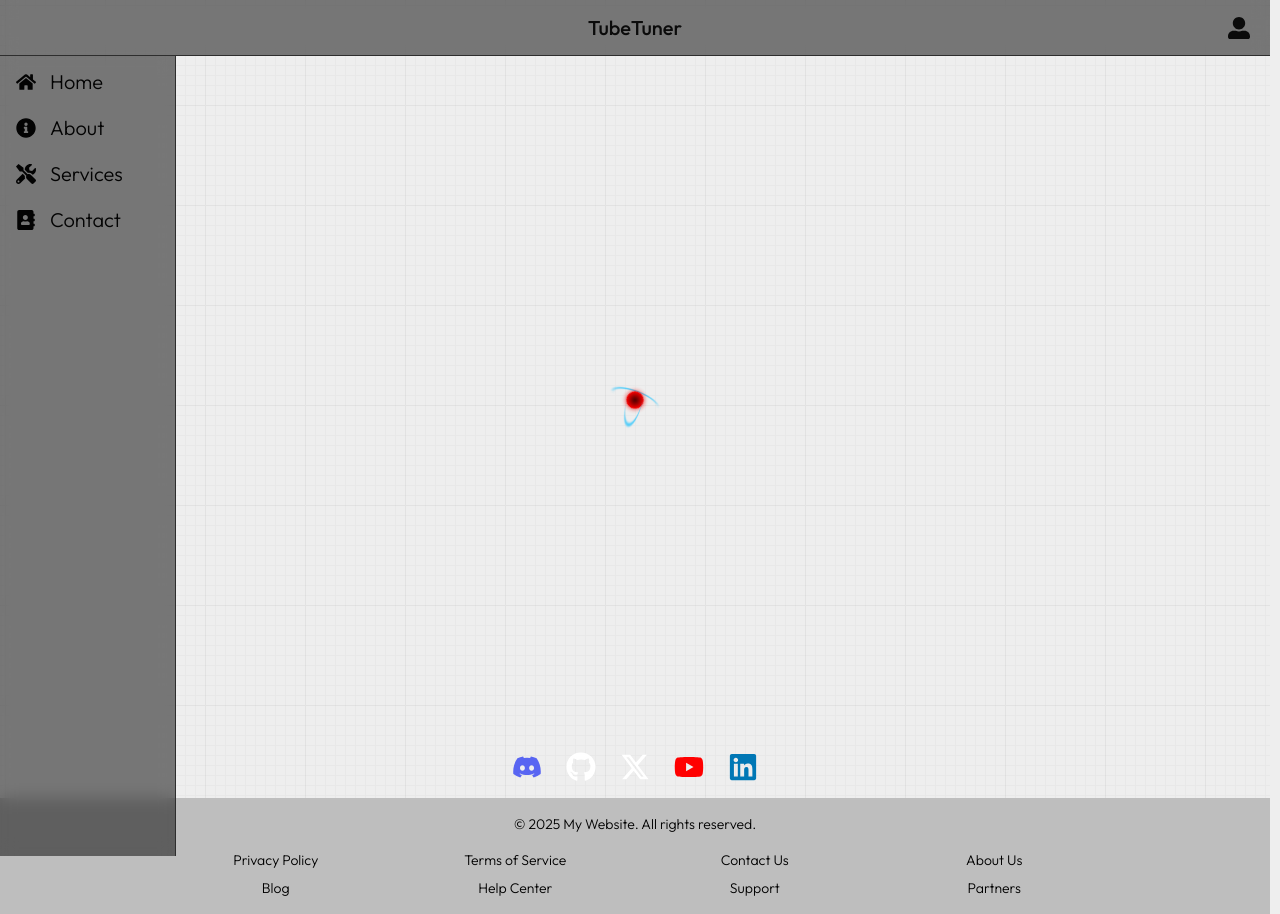
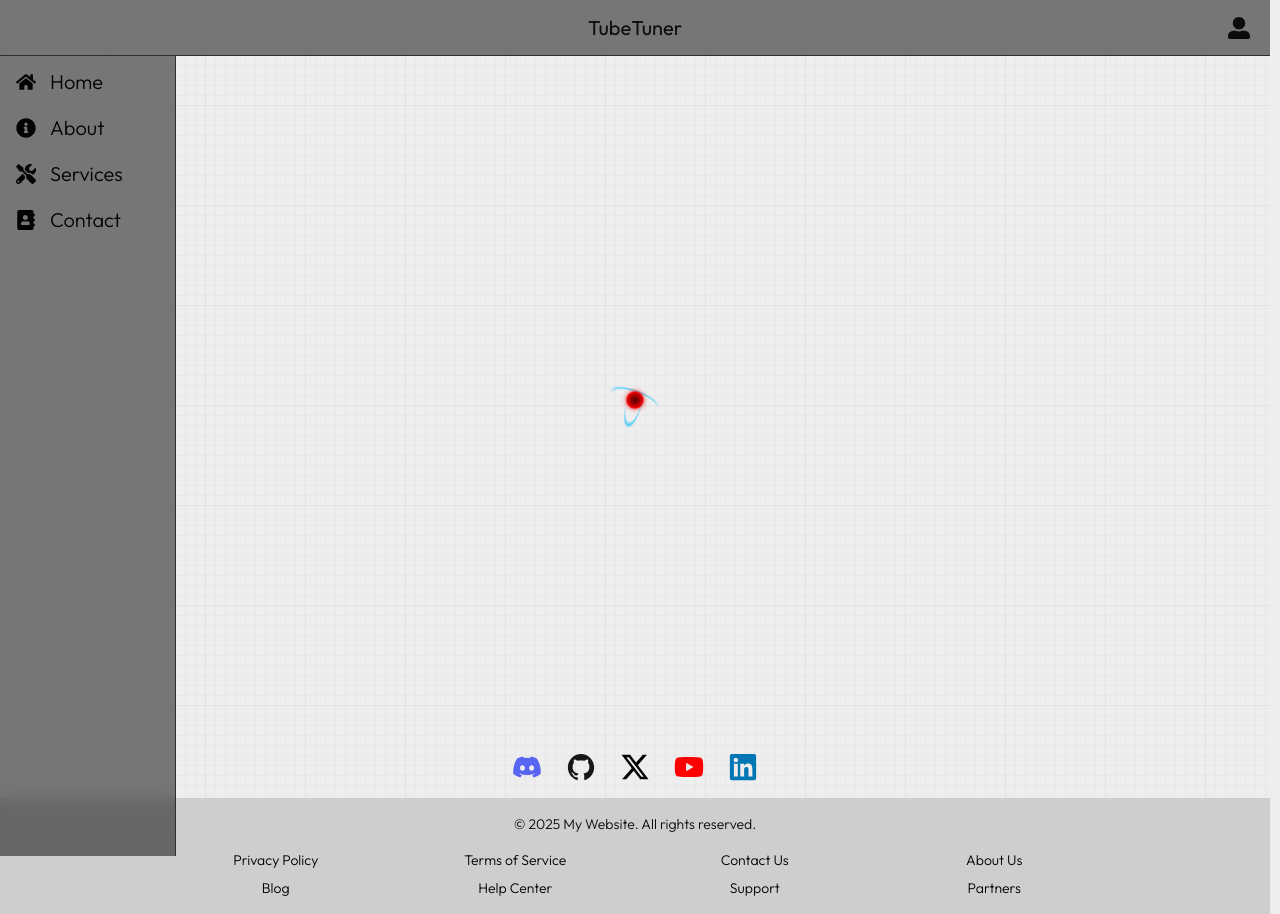
Before and after one commit to Programmer80101/TubeTuner-FE, a Next.js app: page /load in a window 1280 px wide. Built offline with nearby package versions, Linux system fonts and the light colour scheme.

Commit message:
Refactor Footer component icons; update styles for improved accessibility and visual consistency across UI components

```diff
--- a/components/Footer.jsx
+++ b/components/Footer.jsx
@@ -1,7 +1,8 @@
 "use client";
 
-import { FaDiscord, FaGithub, FaLinkedin, FaYoutube } from "react-icons/fa";
+import { FaDiscord, FaLinkedin, FaYoutube } from "react-icons/fa";
 import { FaXTwitter } from "react-icons/fa6";
+import { IoLogoGithub } from "react-icons/io";
 import Link from "next/link";
 import { usePathname } from "next/navigation";
 import MotionOnView from "@/components/MotionOnView";
@@ -27,15 +28,15 @@ export default function Footer() {
           <Link
             href={config.socials.github}
             target="_blank"
-            className="social-link text-white"
+            className="social-link text-neutral-200"
             aria-label="GitHub"
           >
-            <FaGithub aria-hidden="true" />
+            <IoLogoGithub aria-hidden="true" />
           </Link>
           <Link
             href={config.socials.twitter}
             target="_blank"
-            className="social-link text-white"
+            className="social-link text-neutral-100"
             aria-label="X formerly Twitter"
           >
             <FaXTwitter aria-hidden="true" />
--- a/css/Button.css
+++ b/css/Button.css
@@ -2,7 +2,7 @@
 
 @layer components {
   button {
-    @apply font-500 text-base h-10 px-3;
+    @apply font-400 text-base h-10 px-3;
     @apply text-white hover:text-neutral-950;
     @apply bg-neutral-600 hover:bg-neutral-550;
     @apply flex flex-row justify-center items-center gap-2;
--- a/css/Dialog.css
+++ b/css/Dialog.css
@@ -19,7 +19,7 @@
   }
 
   .dialog-wrapper .dialog-close-button {
-    @apply absolute top-0 right-0 p-1 icon;
+    @apply absolute top-0 right-0 p-0 icon size-8;
   }
 
   .dialog-wrapper .dialog-overlay {
--- a/css/Dropdown.css
+++ b/css/Dropdown.css
@@ -19,7 +19,7 @@
     @apply w-48 max-w-screen;
     @apply bg-neutral-950;
     @apply absolute z-50 mt-2;
-    @apply outline-1 outline-neutral-400;
+    @apply outline-1 outline-neutral-600;
     @apply shadow-sm shadow-black/50;
     @apply rounded-xs overflow-hidden;
     @apply duration-300 ease-in;
--- a/css/Footer.css
+++ b/css/Footer.css
@@ -21,7 +21,7 @@
 
   #footer footer {
     @apply text-sm pb-4 px-6 sm:px-20 md:px-30 lg:px-40;
-    @apply bg-neutral-800 text-neutral-100 text-center;
+    @apply bg-neutral-850 text-neutral-150 text-center;
   }
 
   #footer footer > div {
@@ -36,7 +36,7 @@
   #footer footer .links a {
     @apply relative max-w-fit;
     @apply left-1/2 -translate-x-1/2;
-    @apply text-neutral-50 hover:text-white;
+    @apply text-black hover:text-neutral-50;
   }
 
   #footer footer .links a::after {
--- a/css/Tooltip.css
+++ b/css/Tooltip.css
@@ -11,7 +11,7 @@
     @apply absolute z-50 text-sm text-center;
     @apply w-max h-min max-w-56 px-2 py-1;
     @apply bg-neutral-950 text-neutral-100;
-    @apply shadow-md shadow-black/25;
+    @apply shadow-uniform-xs shadow-black/10;
     @apply rounded-xs transform;
     @apply scale-0 opacity-0 invisible;
     @apply duration-200 ease-in;
--- a/css/theme.css
+++ b/css/theme.css
@@ -71,7 +71,7 @@
   @apply px-3 py-2 h-10 m-0 mt-1 w-full;
   @apply bg-neutral-950 text-neutral-150 rounded-sm;
   @apply shadow-black/50 shadow-sm hover:shadow-md hover:shadow-black/30;
-  @apply outline-1 outline-neutral-500 hover:outline-primary-500;
+  @apply outline-1 outline-neutral-600 hover:outline-primary-500;
   @apply focus-visible:outline-2 focus-visible:outline-primary-500;
   @apply placeholder:text-neutral-450;
   @apply duration-300 ease-in;
```
Also changed, not shown: css/Accordion.css (+7 -7 lines), css/Popover.css (+5 -5 lines), css/Switch.css (+4 -4 lines).
